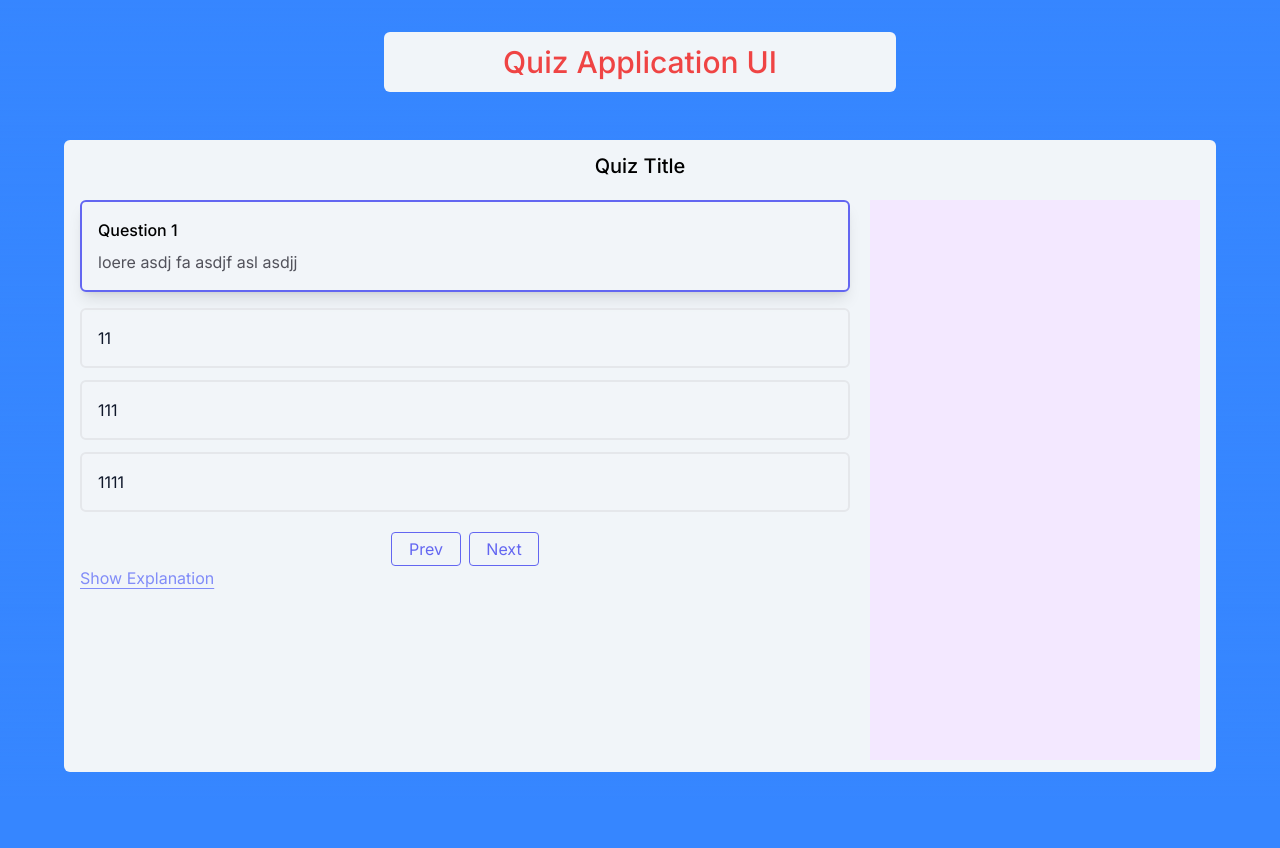
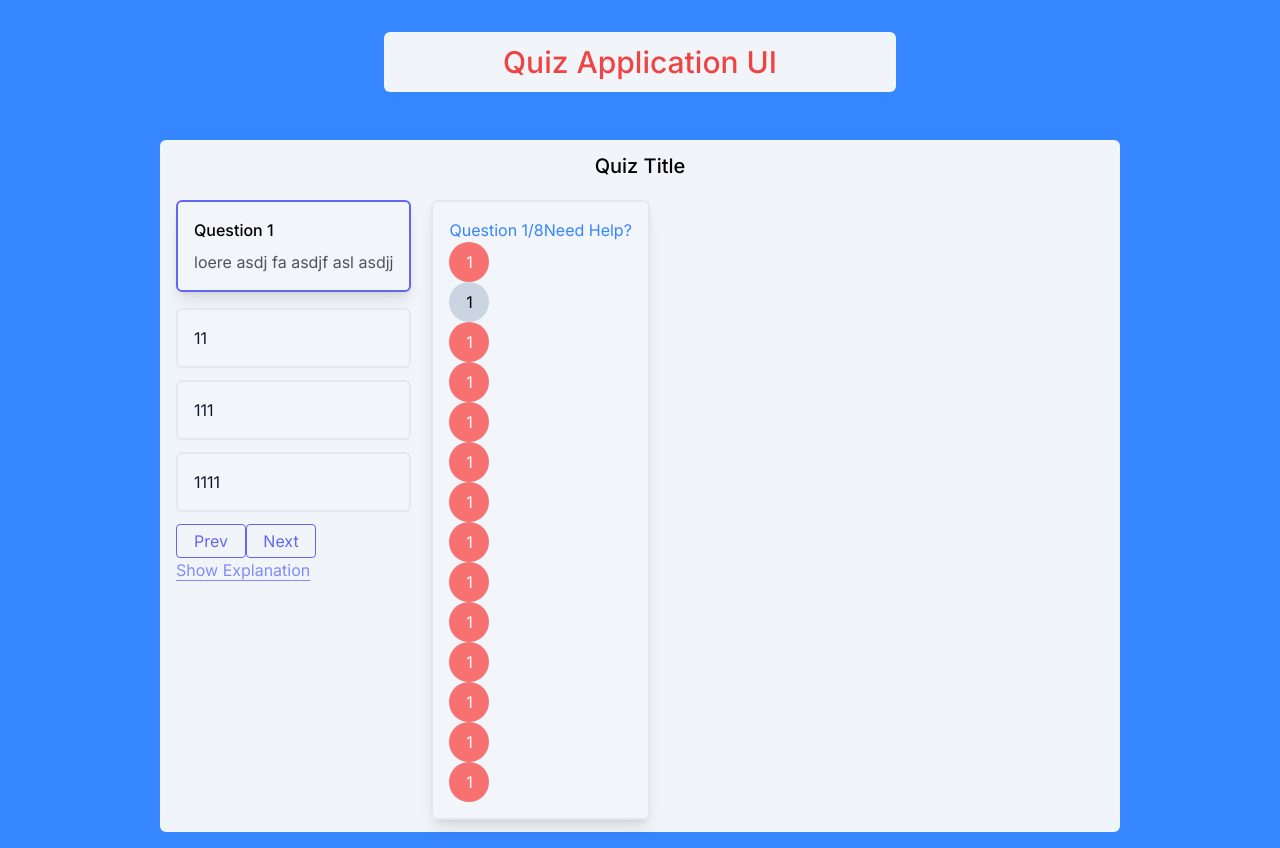
Before and after one commit to sarathos584/aifer-quiz-app, a Next.js app in the folder quiz-react/: page / in a window 1280 px wide. Before the commit the page ends 800 px from the top, so only its background shows below. Built offline with nearby package versions, Linux system fonts and the light colour scheme.

Commit message:
refactor: design conversion completed

```diff
--- a/quiz-react/src/app/(front-end)/page.tsx
+++ b/quiz-react/src/app/(front-end)/page.tsx
@@ -1,25 +1,15 @@
-import ExplanationCard from "@/components/ExplanationCard"
-import QuestionCard from "@/components/QuestionCard"
+import QuestionLeftView from "@/views/QuestionLeftView"
+import QuestionRightView from "@/views/QuestionRightView"
 
 const Home = () => {
 
   return (
     <main className="py-4">
-      <section id='quiz' className="h-full bg-slate-100 min-h-[75vh] w-full] mx-auto max-w-[90vw] rounded-md px-4 py-3">
+      <section id='quiz' className="h-full bg-slate-100 min-h-[75vh] w-full] mx-auto max-w-[75vw] rounded-md px-4 py-3">
         <h3 className="text-center font-medium text-xl text-black mb-[1em]">Quiz Title</h3>
         <div className="flex gap-5">
-          <div className="basis-[70%] min-h-[70vh]">
-            <QuestionCard question={'loere asdj fa asdjf asl asdjj'} questionCount={1} options={['11', '111', '1111']}/>
-            <div className="button-group flex justify-center items-center gap-x-2 mt-5">
-              <button className="btn-primary">Prev</button>
-              <button className="btn-primary">Next</button>
-            </div>
-
-            <ExplanationCard explanation={'This is sample explanation'}/>
-          </div>
-          <div className="basis-[30%] bg-purple-100 min-h-[70vh]">
-
-          </div>
+          <QuestionLeftView/>
+          <QuestionRightView/>
         </div>
       </section>
     </main>
--- /dev/null
+++ b/quiz-react/src/views/QuestionLeftView.tsx
@@ -0,0 +1,18 @@
+import QuestionCard from "@/components/QuestionCard"
+import ExplanationCard from "@/components/ExplanationCard"
+
+const QuestionLeftView = () => {
+  return (
+    <div className="basis-[70%] min-h-[70vh]">
+        <QuestionCard question={'loere asdj fa asdjf asl asdjj'} questionCount={1} options={['11', '111', '1111']}/>
+        <div className="button-group flex justify-center items-center gap-x-2 mt-5">
+            <button className="btn-primary">Prev</button>
+            <button className="btn-primary">Next</button>
+        </div>
+
+        <ExplanationCard explanation={'This is sample explanation'}/>
+    </div>
+  )
+}
+
+export default QuestionLeftView
--- /dev/null
+++ b/quiz-react/src/views/QuestionRightView.tsx
@@ -0,0 +1,34 @@
+import Bubble from "@/components/Bubble"
+import Card from "@/components/Card"
+import Link from "next/link"
+
+const QuestionRightView = () => {
+  return (
+    <div className="basis-[30%] bg-purple-100 min-h-[70vh]">
+        <Card className="min-h-full">
+            <div className="card-header flex justify-between items-center text-slate-950 mb-6">
+            <p>Question 1/8</p>
+            <Link href={'/'}>Need Help?</Link>
+            </div>
+            <div className="card-content grid grid-cols-5 gap-2 place-items-center">
+            <Bubble value={1} status="active"/>
+            <Bubble value={1} status="todo"/>
+            <Bubble value={1} status="completed"/>
+            <Bubble value={1} status="active"/>
+            <Bubble value={1} status="active"/>
+            <Bubble value={1} status="active"/>
+            <Bubble value={1} status="active"/>
+            <Bubble value={1} status="active"/>
+            <Bubble value={1} status="active"/>
+            <Bubble value={1} status="active"/>
+            <Bubble value={1} status="active"/>
+            <Bubble value={1} status="active"/>
+            <Bubble value={1} status="active"/>
+            <Bubble value={1} status="active"/>
+            </div>
+        </Card>
+    </div>
+  )
+}
+
+export default QuestionRightView
```
